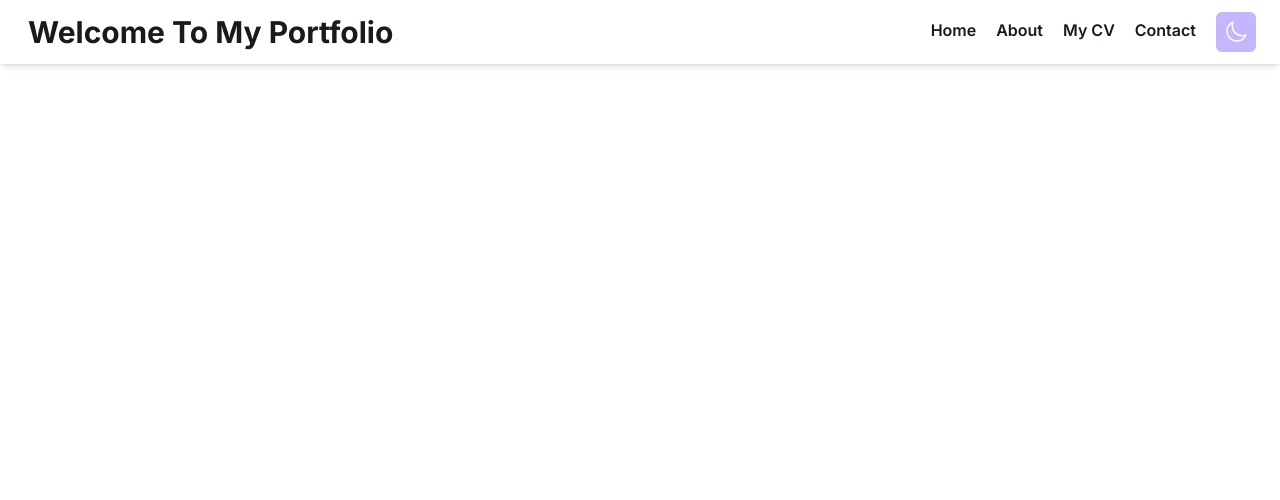
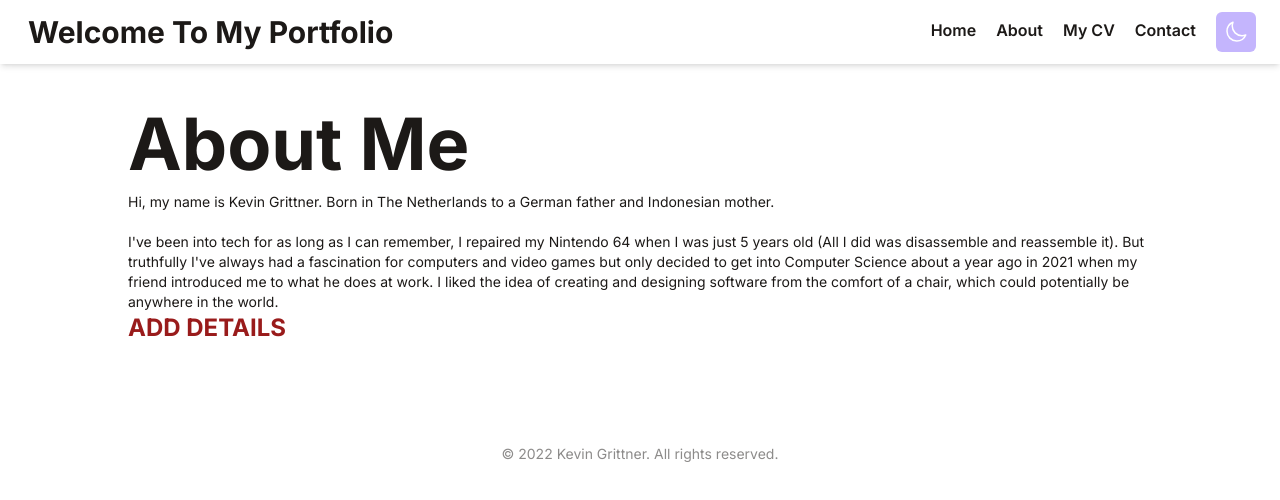
Before and after one commit to EpicIbby101/Developer-Portfolio, a React (Vite) app: page /About in a window 1280 px wide. Shown: the top 500 px of the page. Built offline with nearby package versions, Linux system fonts and the light colour scheme.

Commit message:
Added an about page

```diff
--- a/src/App.jsx
+++ b/src/App.jsx
@@ -7,6 +7,7 @@ import Timeline from "./components/Timeline";
 import Navbar from "./components/Navbar";
 import { BrowserRouter as Router, Route, Routes } from "react-router-dom";
 import CV from "./components/CV";
+import AboutMe from "./components/About";
 
 function App() {
   const [theme, setTheme] = useState(null);
@@ -92,6 +93,14 @@ function App() {
 			  <Route path="/CV" element={
 				<>
 				<CV />
+				<Footer />
+				</>
+			}>
+              </Route>
+			  <Route path="/About" element={
+				<>
+				<AboutMe />
+				<Footer />
 				</>
 			}>
               </Route>
--- /dev/null
+++ b/src/components/About.jsx
@@ -0,0 +1,19 @@
+import React from "react";
+
+function AboutMe() {
+    return (
+        <div className="flex items-start justify-center flex-col text-left pt-20 pb-6 ">
+            <h1 className="text-4xl md:text-7xl mb-1 md:mb-3 font-bold dark:text-white mt-7">About Me</h1>
+            <p className="text-sm max-w-full mb-6 font-normal">Hi, my name is Kevin Grittner. Born in The Netherlands to a German father and Indonesian mother.
+            <br />
+            <br />
+            I've been into tech for as long as I can remember, I repaired my Nintendo 64 when I was just 5 years old (All I did was disassemble and reassemble it). But truthfully I've always had a fascination for computers and video games but only decided to get into Computer Science about a year ago in 2021 when my friend introduced me to what he does at work. I liked the idea of creating and designing software from the comfort of a chair, which could potentially be anywhere in the world.
+            <br />
+            <span className="text-red-800 text-2xl font-bold">ADD DETAILS</span>
+            </p>
+            <br />
+        </div>
+    )
+}
+
+export default AboutMe;
--- a/src/components/Navbar.jsx
+++ b/src/components/Navbar.jsx
@@ -12,7 +12,7 @@ const Navbar = () => {
           Home
         </a>
         <a
-          href=""
+          href="/About"
           className="mr-5 hover:opacity-80 font-semibold border-b-4 border-transparent hover:border-blue-600"
         >
           About
```
